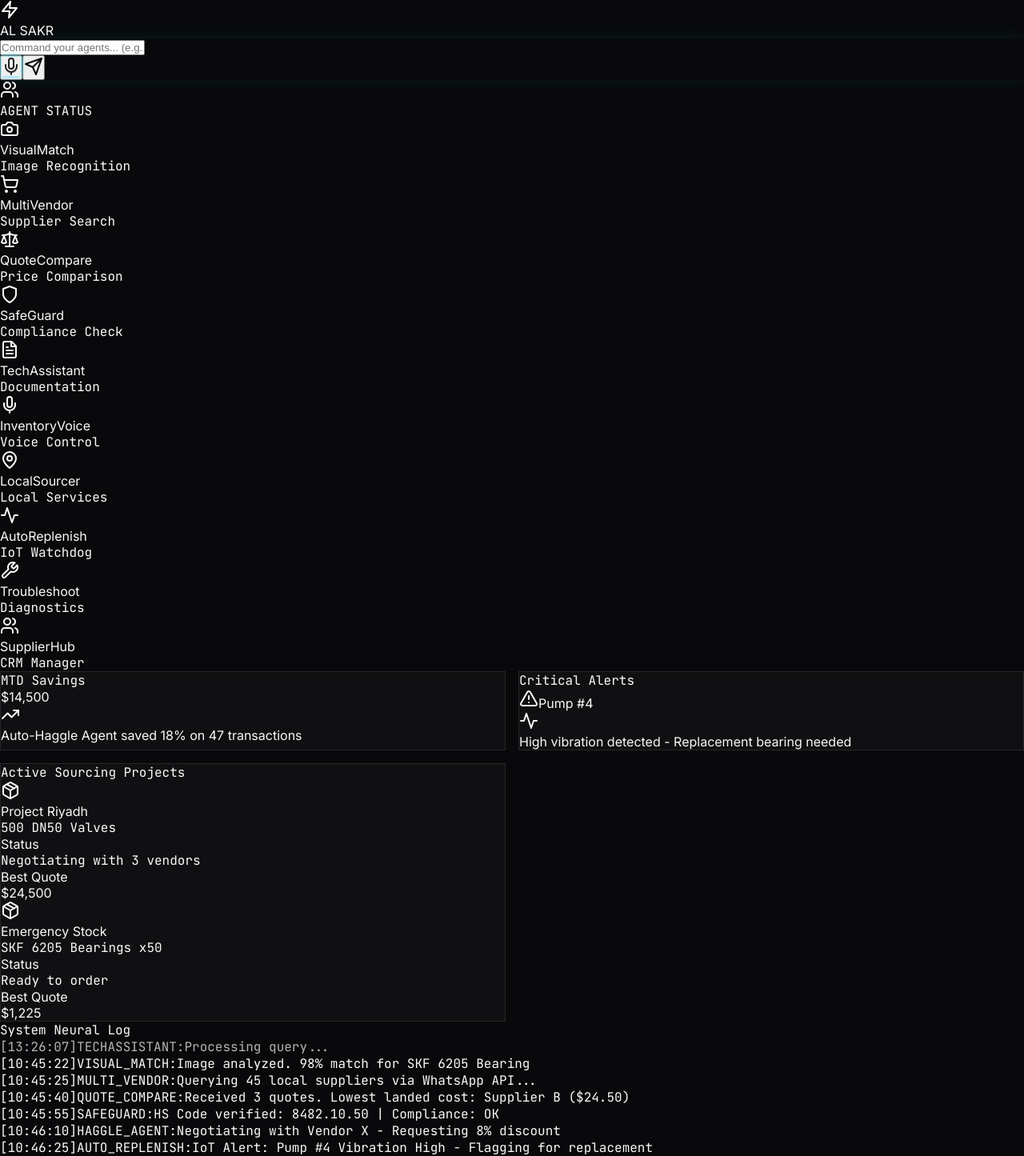
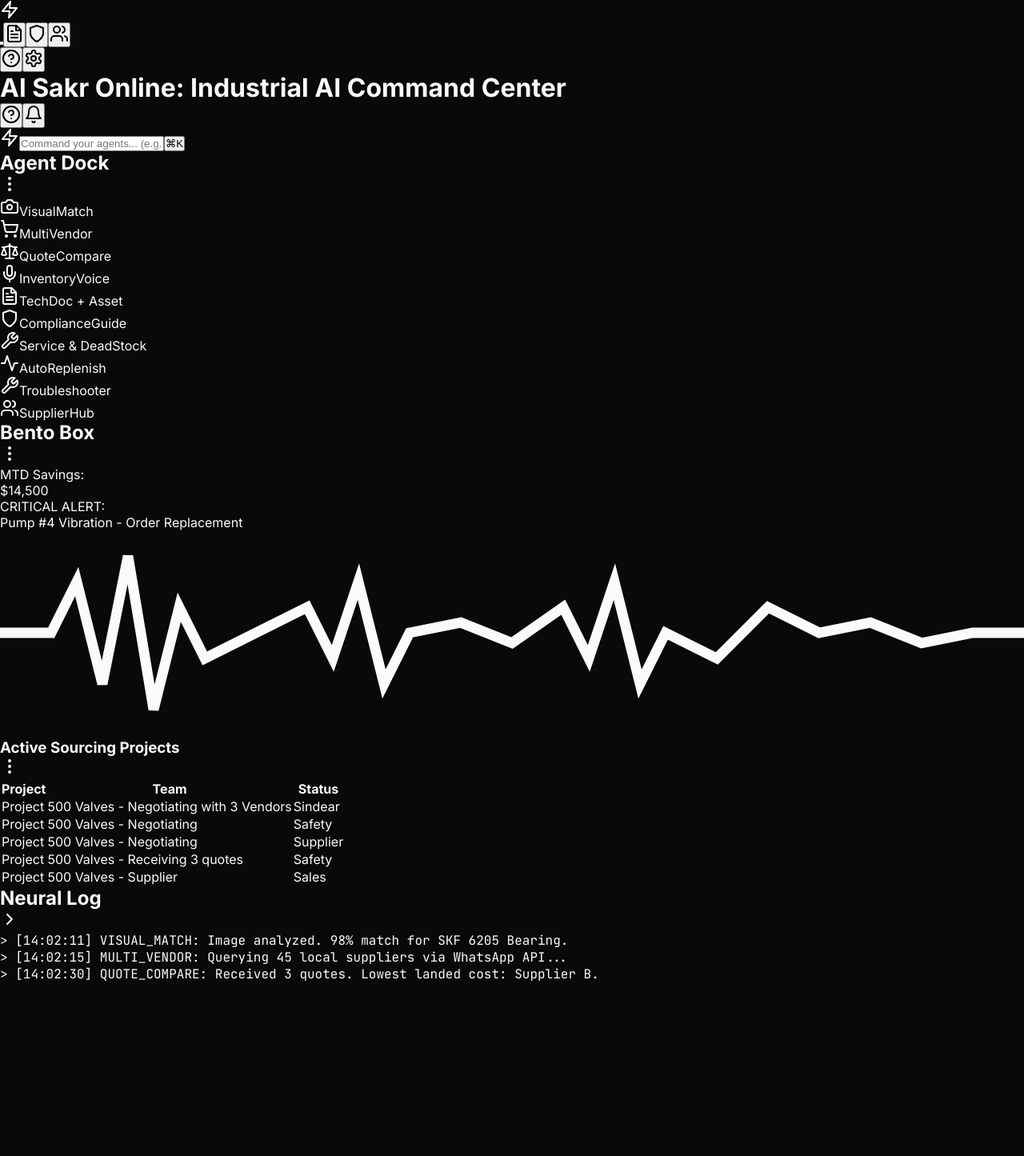
Before and after one commit to alsakronline-cyber/alsakr-online, a Next.js app in the folder alsakr_v2/v2_project/frontend/: page /command-center in a window 1280 px wide. Shown: the whole page at 80% size. After the commit the page ends 1228 px from the top, so only its background shows below. Built offline with nearby package versions, Linux system fonts and the light colour scheme.

Commit message:
style: redesign to match reference image with waveform and polished UI

```diff
--- a/alsakr_v2/v2_project/frontend/app/command-center/page.tsx
+++ b/alsakr_v2/v2_project/frontend/app/command-center/page.tsx
@@ -3,232 +3,204 @@
 import React, { useState, useEffect } from 'react';
 import {
   Camera, ShoppingCart, Scale, Shield, FileText, Mic,
-  Package, Wrench, Activity, Users, Zap, AlertTriangle,
-  DollarSign, TrendingUp, MapPin, Send
+  MapPin, Activity, Wrench, Users, Bell, Settings, HelpCircle,
+  MoreVertical, ChevronRight, Zap
 } from 'lucide-react';
 
 const AGENTS = [
-  { id: 1, name: 'VisualMatch', icon: Camera, status: 'idle', label: 'Image Recognition' },
-  { id: 2, name: 'MultiVendor', icon: ShoppingCart, status: 'active', label: 'Supplier Search' },
-  { id: 3, name: 'QuoteCompare', icon: Scale, status: 'negotiating', label: 'Price Comparison' },
-  { id: 4, name: 'SafeGuard', icon: Shield, status: 'idle', label: 'Compliance Check' },
-  { id: 5, name: 'TechAssistant', icon: FileText, status: 'idle', label: 'Documentation' },
-  { id: 6, name: 'InventoryVoice', icon: Mic, status: 'idle', label: 'Voice Control' },
-  { id: 7, name: 'LocalSourcer', icon: MapPin, status: 'idle', label: 'Local Services' },
-  { id: 8, name: 'AutoReplenish', icon: Activity, status: 'monitoring', label: 'IoT Watchdog' },
-  { id: 9, name: 'Troubleshoot', icon: Wrench, status: 'idle', label: 'Diagnostics' },
-  { id: 10, name: 'SupplierHub', icon: Users, status: 'idle', label: 'CRM Manager' },
+  { id: 1, name: 'VisualMatch', icon: Camera, status: 'active', color: 'cyan' },
+  { id: 2, name: 'MultiVendor', icon: ShoppingCart, status: 'active', color: 'cyan' },
+  { id: 3, name: 'QuoteCompare', icon: Scale, status: 'negotiating', color: 'amber' },
+  { id: 4, name: 'InventoryVoice', icon: Mic, status: 'idle', color: 'gray' },
+  { id: 5, name: 'TechDoc + Asset', icon: FileText, status: 'idle', color: 'gray' },
+  { id: 6, name: 'ComplianceGuide', icon: Shield, status: 'idle', color: 'gray' },
+  { id: 7, name: 'Service & DeadStock', icon: Wrench, status: 'negotiating', color: 'amber' },
+  { id: 8, name: 'AutoReplenish', icon: Activity, status: 'active', color: 'cyan' },
+  { id: 9, name: 'Troubleshooter', icon: Wrench, status: 'negotiating', color: 'amber' },
+  { id: 10, name: 'SupplierHub', icon: Users, status: 'idle', color: 'gray' },
 ];
 
-const NEURAL_LOGS = [
-  { time: '10:45:22', agent: 'VISUAL_MATCH', message: 'Image analyzed. 98% match for SKF 6205 Bearing', type: 'success' },
-  { time: '10:45:25', agent: 'MULTI_VENDOR', message: 'Querying 45 local suppliers via WhatsApp API...', type: 'info' },
-  { time: '10:45:40', agent: 'QUOTE_COMPARE', message: 'Received 3 quotes. Lowest landed cost: Supplier B ($24.50)', type: 'success' },
-  { time: '10:45:55', agent: 'SAFEGUARD', message: 'HS Code verified: 8482.10.50 | Compliance: OK', type: 'success' },
-  { time: '10:46:10', agent: 'HAGGLE_AGENT', message: 'Negotiating with Vendor X - Requesting 8% discount', type: 'warn' },
-  { time: '10:46:25', agent: 'AUTO_REPLENISH', message: 'IoT Alert: Pump #4 Vibration High - Flagging for replacement', type: 'warn' },
+const PROJECTS = [
+  { name: 'Project Riyadh', team: '500 Valves - Negotiating with 3 Vendors', status: 'Sindear' },
+  { name: 'Project Riyadh', team: '500 Valves - Negotiating', status: 'Safety' },
+  { name: 'Project Riyadh', team: '500 Valves - Negotiating', status: 'Supplier' },
+  { name: 'Project Riyadh', team: '500 Valves - Receiving 3 quotes', status: 'Safety' },
+  { name: 'Project Riyadh', team: '500 Valves - Supplier', status: 'Sales' },
 ];
 
 export default function CommandCenter() {
-  const [command, setCommand] = useState('');
-  const [logs, setLogs] = useState(NEURAL_LOGS);
-
-  useEffect(() => {
-    // Simulate new logs
-    const interval = setInterval(() => {
-      const newLog = {
-        time: new Date().toLocaleTimeString('en-US', { hour12: false }).slice(0, 8),
-        agent: AGENTS[Math.floor(Math.random() * AGENTS.length)].name.toUpperCase(),
-        message: 'Processing query...',
-        type: 'info' as const
-      };
-      setLogs(prev => [newLog, ...prev].slice(0, 20));
-    }, 5000);
-    return () => clearInterval(interval);
-  }, []);
+  const [logs, setLogs] = useState([
+    '> [14:02:11] VISUAL_MATCH: Image analyzed. 98% match for SKF 6205 Bearing.',
+    '> [14:02:15] MULTI_VENDOR: Querying 45 local suppliers via WhatsApp API...',
+    '> [14:02:30] QUOTE_COMPARE: Received 3 quotes. Lowest landed cost: Supplier B.',
+  ]);
 
   return (
-    <div className="h-screen flex flex-col bg-zinc-950 text-zinc-100">
-      {/* Top Command Bar */}
-      <div className="h-16 bg-zinc-900 border-b border-zinc-800 px-6 flex items-center gap-4">
-        <div className="flex items-center gap-2">
-          <div className="w-8 h-8 bg-gradient-to-br from-amber-500 to-orange-600 rounded-lg flex items-center justify-center">
-            <Zap className="w-4 h-4 text-white" />
+    <div className="h-screen bg-slate-900 text-slate-100 flex">
+      {/* Left Navbar */}
+      <div className="w-12 bg-slate-950 flex flex-col items-center py-4 gap-4 border-r border-slate-800">
+        <div className="w-8 h-8 bg-slate-700 rounded flex items-center justify-center">
+          <Zap className="w-4 h-4 text-slate-300" />
         </div>
-          <span className="font-bold text-lg">AL SAKR</span>
+        <div className="flex-1 flex flex-col gap-3">
+          <button className="w-8 h-8 text-amber-500 hover:bg-slate-800 rounded flex items-center justify-center">
+            <div className="grid grid-cols-2 gap-0.5">
+              <div className="w-1.5 h-1.5 bg-current rounded-sm" />
+              <div className="w-1.5 h-1.5 bg-current rounded-sm" />
+              <div className="w-1.5 h-1.5 bg-current rounded-sm" />
+              <div className="w-1.5 h-1.5 bg-current rounded-sm" />
             </div>
-
-        <div className="flex-1 max-w-3xl">
-          <div className="relative command-input">
-            <input
-              type="text"
-              value={command}
-              onChange={(e) => setCommand(e.target.value)}
-              placeholder="Command your agents... (e.g., 'Find 50 DN50 Valves' or 'Upload broken gear photo')"
-              className="w-full bg-zinc-900 border border-zinc-700 rounded-lg px-4 py-2.5 pr-20 text-sm text-white placeholder-zinc-500 focus:outline-none focus:border-cyan-400 transition-all"
-            />
-            <div className="absolute right-2 top-1/2 -translate-y-1/2 flex items-center gap-2">
-              <button className="w-8 h-8 bg-zinc-800 hover:bg-zinc-700 rounded-lg flex items-center justify-center transition-colors">
-                <Mic className="w-4 h-4 text-cyan-400 animate-pulse-cyan" />
           </button>
-              <button className="w-8 h-8 bg-cyan-600 hover:bg-cyan-700 rounded-lg flex items-center justify-center transition-colors">
-                <Send className="w-4 h-4 text-white" />
+          <button className="w-8 h-8 text-slate-500 hover:bg-slate-800 hover:text-slate-300 rounded flex items-center justify-center">
+            <FileText className="w-4 h-4" />
+          </button>
+          <button className="w-8 h-8 text-slate-500 hover:bg-slate-800 hover:text-slate-300 rounded flex items-center justify-center">
+            <Shield className="w-4 h-4" />
+          </button>
+          <button className="w-8 h-8 text-slate-500 hover:bg-slate-800 hover:text-slate-300 rounded flex items-center justify-center">
+            <Users className="w-4 h-4" />
+          </button>
+        </div>
+        <div className="flex flex-col gap-2">
+          <button className="w-8 h-8 text-slate-500 hover:bg-slate-800 hover:text-slate-300 rounded flex items-center justify-center">
+            <HelpCircle className="w-4 h-4" />
+          </button>
+          <button className="w-8 h-8 text-slate-500 hover:bg-slate-800 hover:text-slate-300 rounded flex items-center justify-center">
+            <Settings className="w-4 h-4" />
           </button>
         </div>
       </div>
+
+      {/* Main Content */}
+      <div className="flex-1 flex flex-col">
+        {/* Top Bar */}
+        <div className="h-14 bg-slate-900 border-b border-slate-800 px-6 flex items-center justify-between">
+          <h1 className="text-sm font-medium text-slate-300">Al Sakr Online: Industrial AI Command Center</h1>
+          <div className="flex items-center gap-3">
+            <button className="w-8 h-8 text-slate-400 hover:text-slate-300 rounded flex items-center justify-center">
+              <HelpCircle className="w-4 h-4" />
+            </button>
+            <button className="w-8 h-8 text-slate-400 hover:text-slate-300 rounded flex items-center justify-center relative">
+              <Bell className="w-4 h-4" />
+              <div className="absolute top-1 right-1 w-2 h-2 bg-amber-500 rounded-full" />
+            </button>
+            <div className="w-8 h-8 bg-slate-700 rounded-full" />
+          </div>
         </div>
 
-        <div className="w-8 h-8 bg-zinc-800 rounded-full flex items-center justify-center">
-          <Users className="w-4 h-4 text-zinc-400" />
+        {/* Command Input */}
+        <div className="px-6 py-4 border-b border-slate-800">
+          <div className="flex items-center gap-3 bg-slate-800/50 border border-amber-500/30 rounded-lg px-4 py-2.5">
+            <Zap className="w-4 h-4 text-amber-500" />
+            <input
+              type="text"
+              placeholder="Command your agents... (e.g., 'Find 50 DN50 Valves' or 'Upload broken gear photo')"
+              className="flex-1 bg-transparent text-sm text-slate-300 placeholder-slate-500 outline-none"
+            />
+            <button className="px-3 py-1 bg-slate-700 hover:bg-slate-600 rounded text-xs text-slate-300">⌘K</button>
           </div>
         </div>
 
         {/* 3-Panel Layout */}
         <div className="flex-1 flex overflow-hidden">
-        {/* LEFT: Agent Dock (15%) */}
-        <div className="w-[15%] bg-zinc-900 border-r border-zinc-800 overflow-y-auto">
-          <div className="p-4">
-            <div className="text-[10px] text-zinc-600 uppercase tracking-widest font-mono mb-4">AGENT STATUS</div>
+          {/* Agent Dock */}
+          <div className="w-64 bg-slate-900 border-r border-slate-800 p-4">
+            <div className="flex items-center justify-between mb-4">
+              <h2 className="text-xs font-medium text-slate-400">Agent Dock</h2>
+              <MoreVertical className="w-4 h-4 text-slate-500" />
+            </div>
             <div className="space-y-2">
               {AGENTS.map(agent => (
-                <div key={agent.id} className="flex items-center gap-3 p-2 rounded-lg hover:bg-zinc-800 transition-colors cursor-pointer group">
-                  <div className="relative">
-                    <div className={`w-6 h-6 rounded flex items-center justify-center ${agent.status === 'active' ? 'bg-cyan-900/50' :
-                        agent.status === 'negotiating' ? 'bg-amber-900/50' :
-                          agent.status === 'monitoring' ? 'bg-cyan-900/50' :
-                            'bg-zinc-800'
-                      }`}>
-                      <agent.icon className={`w-3.5 h-3.5 ${agent.status === 'active' || agent.status === 'monitoring' ? 'text-cyan-400' :
-                          agent.status === 'negotiating' ? 'text-amber-500' :
-                            'text-zinc-500'
-                        }`} />
-                    </div>
-                    {agent.status !== 'idle' && (
-                      <div className={`absolute -top-1 -right-1 w-2 h-2 rounded-full ${agent.status === 'negotiating' ? 'bg-amber-500 animate-pulse-amber' :
-                          'bg-cyan-400 animate-pulse-cyan'
+                <div
+                  key={agent.id}
+                  className={`flex items-center gap-2 px-3 py-2 rounded-lg transition-colors ${agent.color === 'cyan' ? 'bg-cyan-500/20 text-cyan-300' :
+                      agent.color === 'amber' ? 'bg-amber-500/20 text-amber-300' :
+                        'bg-slate-800/50 text-slate-400 hover:bg-slate-800'
+                    }`}
+                >
+                  <agent.icon className="w-3.5 h-3.5" />
+                  <span className="text-xs font-medium flex-1">{agent.name}</span>
+                  {agent.color !== 'gray' && (
+                    <div className={`w-1.5 h-1.5 rounded-full ${agent.color === 'cyan' ? 'bg-cyan-400' : 'bg-amber-400'
                       }`} />
                   )}
-                  </div>
-                  <div className="flex-1 min-w-0">
-                    <div className="text-xs font-medium text-zinc-200 group-hover:text-white transition-colors truncate">
-                      {agent.name}
-                    </div>
-                    <div className="text-[9px] text-zinc-600 font-mono truncate">{agent.label}</div>
-                  </div>
                 </div>
               ))}
             </div>
           </div>
+
+          {/* Bento Box */}
+          <div className="flex-1 p-6 overflow-y-auto">
+            <div className="flex items-center justify-between mb-4">
+              <h2 className="text-sm font-medium text-slate-300">Bento Box</h2>
+              <MoreVertical className="w-4 h-4 text-slate-500" />
             </div>
 
-        {/* CENTER: Operational Workspace (55%) */}
-        <div className="w-[55%] overflow-y-auto p-6">
-          <div className="bento-grid">
-            {/* Card 1: MTD Savings */}
-            <div className="glass-card rounded-xl p-6 transition-all">
-              <div className="flex items-start justify-between mb-4">
-                <div>
-                  <div className="text-xs text-zinc-500 uppercase tracking-wider font-mono mb-1">MTD Savings</div>
+            <div className="grid grid-cols-2 gap-4 mb-4">
+              {/* MTD Savings */}
+              <div className="bg-slate-800/50 border border-slate-700 rounded-xl p-6">
+                <div className="text-xs text-slate-400 mb-2">MTD Savings:</div>
                 <div className="text-4xl font-bold text-cyan-400">$14,500</div>
               </div>
-                <div className="w-12 h-12 bg-cyan-900/30 rounded-lg flex items-center justify-center">
-                  <TrendingUp className="w-6 h-6 text-cyan-400" />
-                </div>
-              </div>
-              <div className="text-xs text-zinc-400">
-                Auto-Haggle Agent saved 18% on 47 transactions
+
+              {/* Critical Alert */}
+              <div className="bg-amber-500/10 border border-amber-500/30 rounded-xl p-6">
+                <div className="text-xs text-amber-400 font-medium mb-1">CRITICAL ALERT:</div>
+                <div className="text-sm text-amber-300 mb-3">Pump #4 Vibration - Order Replacement</div>
+                {/* Waveform Graph */}
+                <svg className="w-full h-16" viewBox="0 0 200 40">
+                  <path
+                    d="M0,20 L10,20 L15,10 L20,30 L25,5 L30,35 L35,15 L40,25 L50,20 L60,15 L65,25 L70,10 L75,30 L80,20 L90,18 L100,22 L110,15 L115,25 L120,10 L125,30 L130,20 L140,25 L150,15 L160,20 L170,18 L180,22 L190,20 L200,20"
+                    fill="none"
+                    stroke="currentColor"
+                    strokeWidth="2"
+                    className="text-amber-400"
+                  />
+                </svg>
               </div>
             </div>
 
-            {/* Card 2: Critical Alerts */}
-            <div className="glass-card rounded-xl p-6 border-amber-900/50 transition-all">
-              <div className="flex items-start justify-between mb-4">
-                <div>
-                  <div className="text-xs text-zinc-500 uppercase tracking-wider font-mono mb-1">Critical Alerts</div>
-                  <div className="text-xl font-bold text-amber-500 flex items-center gap-2">
-                    <AlertTriangle className="w-5 h-5" />
-                    Pump #4
+            {/* Active Sourcing Projects */}
+            <div className="bg-slate-800/30 border border-slate-700 rounded-xl overflow-hidden">
+              <div className="flex items-center justify-between px-6 py-3 border-b border-slate-700">
+                <h3 className="text-sm font-medium text-slate-300">Active Sourcing Projects</h3>
+                <MoreVertical className="w-4 h-4 text-slate-500" />
               </div>
-                </div>
-                <div className="w-12 h-12 bg-amber-900/30 rounded-lg flex items-center justify-center">
-                  <Activity className="w-6 h-6 text-amber-500 animate-pulse" />
-                </div>
-              </div>
-              <div className="text-xs text-zinc-400">
-                High vibration detected - Replacement bearing needed
+              <table className="w-full">
+                <thead>
+                  <tr className="text-xs text-slate-500 border-b border-slate-700">
+                    <th className="text-left px-6 py-2 font-medium">Project</th>
+                    <th className="text-left px-6 py-2 font-medium">Team</th>
+                    <th className="text-left px-6 py-2 font-medium">Status</th>
+                  </tr>
+                </thead>
+                <tbody>
+                  {PROJECTS.map((project, i) => (
+                    <tr key={i} className={`text-xs ${i === 0 ? 'bg-amber-500/5' : ''} hover:bg-slate-800/30 transition-colors`}>
+                      <td className="px-6 py-3 text-slate-400">
+                        <span className={`inline-block w-12 text-center py-0.5 rounded text-[10px] ${i === 0 ? 'bg-amber-500/20 text-amber-300' : 'bg-slate-700 text-slate-400'
+                          }`}>Project</span>
+                      </td>
+                      <td className="px-6 py-3 text-slate-300">{project.team}</td>
+                      <td className="px-6 py-3 text-slate-400">{project.status}</td>
+                    </tr>
+                  ))}
+                </tbody>
+              </table>
             </div>
           </div>
 
-            {/* Card 3: Active Sourcing (Full Width) */}
-            <div className="col-span-2 glass-card rounded-xl p-6 transition-all">
-              <div className="text-xs text-zinc-500 uppercase tracking-wider font-mono mb-4">Active Sourcing Projects</div>
-              <div className="space-y-3">
-                <div className="flex items-center justify-between p-3 bg-zinc-900/50 rounded-lg border border-zinc-800">
-                  <div className="flex items-center gap-3">
-                    <Package className="w-4 h-4 text-cyan-400" />
-                    <div>
-                      <div className="text-sm font-medium text-white">Project Riyadh</div>
-                      <div className="text-xs text-zinc-500 font-mono">500 DN50 Valves</div>
+          {/* Neural Log */}
+          <div className="w-80 bg-slate-900 border-l border-slate-800 flex flex-col">
+            <div className="flex items-center justify-between px-4 py-3 border-b border-slate-800">
+              <h2 className="text-xs font-medium text-slate-400">Neural Log</h2>
+              <ChevronRight className="w-4 h-4 text-slate-500" />
             </div>
+            <div className="flex-1 p-4 overflow-y-auto font-mono text-xs text-emerald-400 space-y-1">
+              {logs.map((log, i) => (
+                <div key={i} className="leading-relaxed">{log}</div>
+              ))}
             </div>
-                  <div className="flex items-center gap-6">
-                    <div className="text-right">
-                      <div className="text-xs text-zinc-500">Status</div>
-                      <div className="text-xs text-amber-500 font-mono">Negotiating with 3 vendors</div>
-                    </div>
-                    <div className="text-right">
-                      <div className="text-xs text-zinc-500">Best Quote</div>
-                      <div className="text-sm font-bold text-cyan-400">$24,500</div>
-                    </div>
-                  </div>
-                </div>
-
-                <div className="flex items-center justify-between p-3 bg-zinc-900/50 rounded-lg border border-zinc-800">
-                  <div className="flex items-center gap-3">
-                    <Package className="w-4 h-4 text-zinc-500" />
-                    <div>
-                      <div className="text-sm font-medium text-white">Emergency Stock</div>
-                      <div className="text-xs text-zinc-500 font-mono">SKF 6205 Bearings x50</div>
-                    </div>
-                  </div>
-                  <div className="flex items-center gap-6">
-                    <div className="text-right">
-                      <div className="text-xs text-zinc-500">Status</div>
-                      <div className="text-xs text-emerald-500 font-mono">Ready to order</div>
-                    </div>
-                    <div className="text-right">
-                      <div className="text-xs text-zinc-500">Best Quote</div>
-                      <div className="text-sm font-bold text-cyan-400">$1,225</div>
-                    </div>
-                  </div>
-                </div>
-              </div>
-            </div>
-          </div>
-        </div>
-
-        {/* RIGHT: Neural Log (30%) */}
-        <div className="w-[30%] bg-zinc-900 border-l border-zinc-800 flex flex-col">
-          <div className="px-4 py-3 border-b border-zinc-800">
-            <div className="text-xs text-zinc-500 uppercase tracking-widest font-mono flex items-center justify-between">
-              <span>System Neural Log</span>
-              <div className="w-2 h-2 bg-cyan-400 rounded-full animate-pulse-cyan" />
-            </div>
-          </div>
-          <div className="flex-1 overflow-y-auto p-4 font-mono text-xs space-y-2">
-            {logs.map((log, i) => (
-              <div key={i} className={`flex gap-2 ${i === 0 ? 'animate-glow' : 'opacity-80'}`}>
-                <span className="text-zinc-600">[{log.time}]</span>
-                <span className={
-                  log.type === 'success' ? 'text-cyan-400' :
-                    log.type === 'warn' ? 'text-amber-500' :
-                      'text-zinc-400'
-                }>
-                  {log.agent}:
-                </span>
-                <span className="text-zinc-300 flex-1">{log.message}</span>
-              </div>
-            ))}
           </div>
         </div>
       </div>
```
Lines whose indentation alone changed are shown as unchanged.
